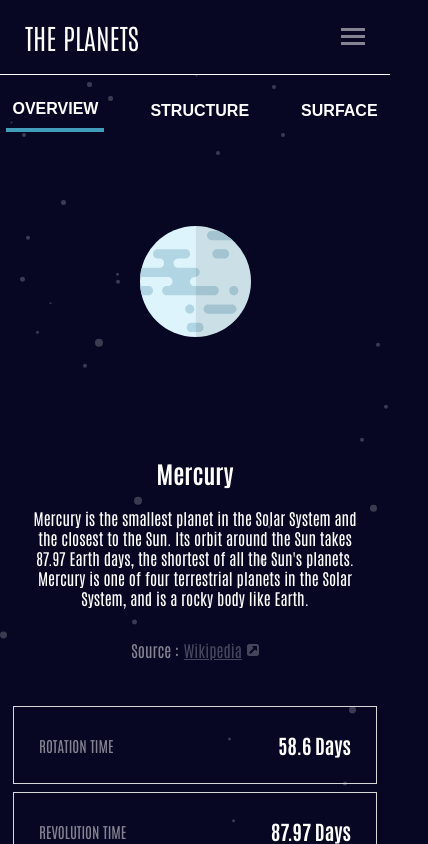
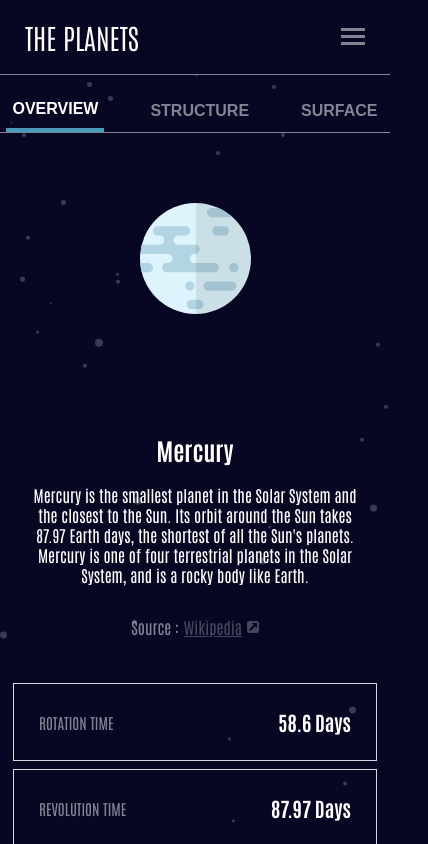
Before and after one commit to maha404/planets-fact-site, a React (Vite) app in the folder planets-fact-site/: page /Mercury in a window 390 px wide. Shown: the top 844 px of the page, 428 px wide, since content can reach past the window. Built offline with nearby package versions, Linux system fonts and the light colour scheme.

Commit message:
feat: improve styling and layout for mobile menu and tab navigation; enhance button states

```diff
--- a/planets-fact-site/src/App.css
+++ b/planets-fact-site/src/App.css
@@ -1,4 +1,3 @@
-
 :root {
   --neutral-950: #0000;
   --neutral-300: #D8D8D8;
@@ -33,8 +32,7 @@ body {
   align-items: center;
   padding: 0px 25px;
   color: var(--neutral-0);
-  border-bottom: solid 1px var(--neutral-0);
-
+  border-bottom: 0.5px solid rgba(255, 255, 255, 0.5);
 
   h1 {
     font-size: 28px;
@@ -55,19 +53,29 @@ body {
 
 .mobile-menu.open {
   display: block;
+  position: absolute;
+  background-color: var(--navy-950);
+  width: 100%;
+  z-index: 1;
 }
 
 ul {
   display: flex;
   flex-direction: column;
-  color: var(--neutral-0);
   gap: 20px;
   list-style: none;
   padding: 24px 44px;
   margin: 0;
+
+  a:link,
+  a:visited {
+    color: var(--neutral-0);
+    text-decoration: none;
+    font-size: 15px;
+    letter-spacing: 2px;
+  }
+
 }
-
-
 
 .chevron {
   width: 6px;
@@ -75,8 +83,8 @@ ul {
 }
 
 .circle {
-  height: 25px;
-  width: 25px;
+  height: 20px;
+  width: 20px;
   background-color: #bbb;
   border-radius: 50%;
   display: inline-block;
@@ -84,9 +92,10 @@ ul {
 
 .menu-item {
   display: flex;
-  justify-content: space-between;
   align-items: center;
   gap: 24px;
+  padding: 1rem 0 1rem 0;
+  width: 100%;
 }
 
 .menu-item-container {
@@ -99,7 +108,7 @@ ul {
 }
 
 .menu-item-line:not(:last-child) {
-  border-bottom: 1px solid var(--neutral-0);
+  border-bottom: 0.5px solid rgba(255, 255, 255, 0.5);
   padding-bottom: 10px;
 }
 
@@ -127,14 +136,20 @@ ul {
 .planet-menu {
   display: flex;
   gap: 40px;
-  padding: 24px 44px;
+  padding: 24px 0 0 0;
   align-items: center;
   justify-content: center;
+  border-bottom: 0.5px solid rgba(255, 255, 255, 0.5);
+  width: 100%;
 }
 
 .active {
   border-bottom: 4px solid var(--sky-400) !important;
   padding-bottom: 8px;
+}
+
+.not-active {
+  opacity: 0.5;
 }
 
 .planet-menu button {
@@ -200,7 +215,6 @@ ul {
   gap: 20px;
   padding: 5px 25px;
   border: 1px solid var(--neutral-300);
-
   align-items: center;
 }
 
--- a/planets-fact-site/src/components/Mobile/TabBar.tsx
+++ b/planets-fact-site/src/components/Mobile/TabBar.tsx
@@ -8,19 +8,19 @@ export default function Mercury(props: TabBarProps) {
     return (
         <div className="planet-menu">
                     <button
-                        className={props.activeTab === "overview" ? "active" : ""}
+                        className={props.activeTab === "overview" ? "active" : "not-active"}
                         onClick={() => props.setActiveTab("overview")}
                     >
                         Overview
                     </button>
                     <button
-                        className={props.activeTab === "structure" ? "active" : ""}
+                        className={props.activeTab === "structure" ? "active" : "not-active"}
                         onClick={() => props.setActiveTab("structure")}
                     >
                         Structure
                     </button>
                     <button
-                        className={props.activeTab === "surface" ? "active" : ""}
+                        className={props.activeTab === "surface" ? "active" : "not-active"}
                         onClick={() => props.setActiveTab("surface")}
                     >
                         Surface
```
